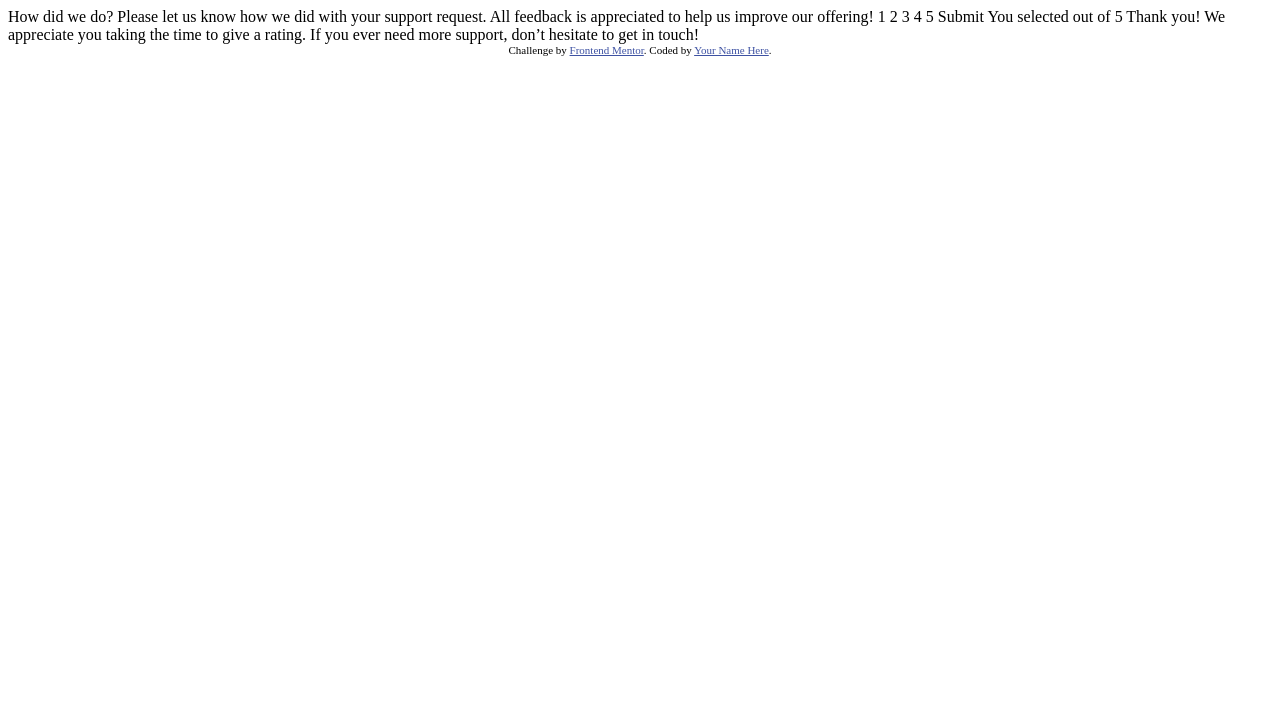
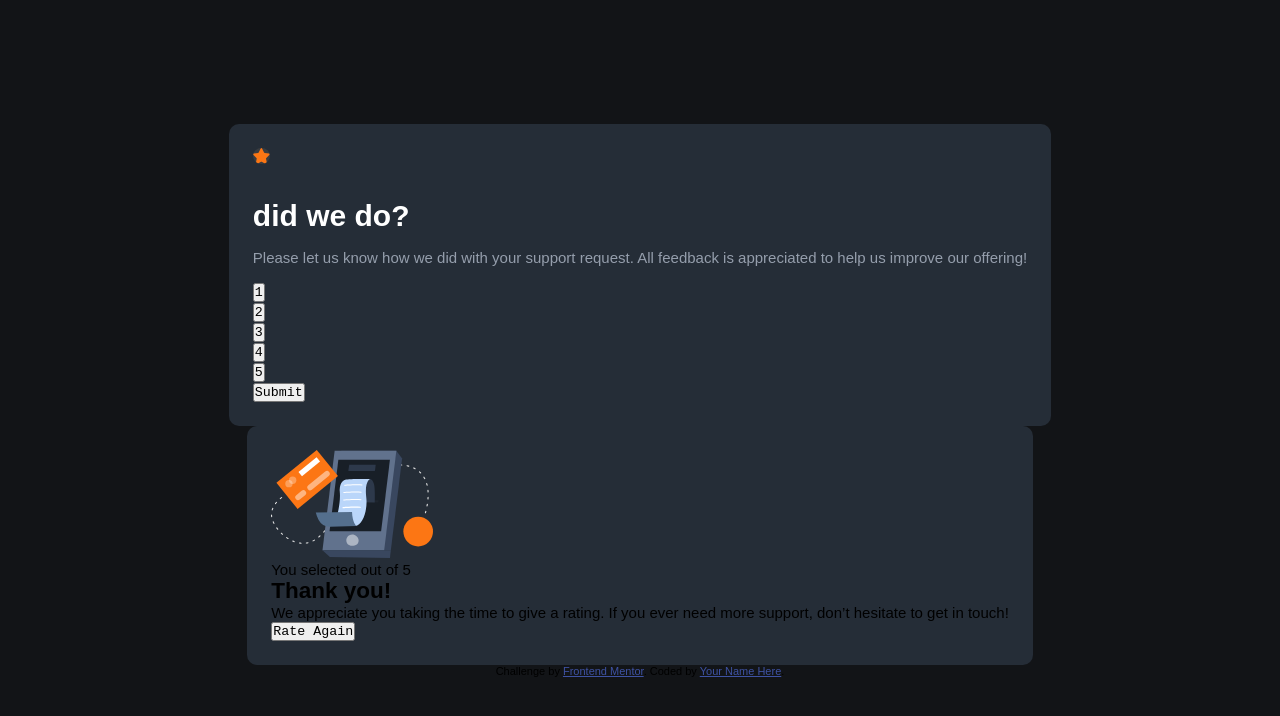
Before and after one commit to NadaJrad/Interactive-rating-component, a plain HTML site: page index.html in a window 1280 px wide. Drawn offline with Linux system fonts and the light colour scheme.

Commit message:
add html pages

```diff
--- a/index.html
+++ b/index.html
@@ -5,38 +5,46 @@
   <meta name="viewport" content="width=device-width, initial-scale=1.0"> <!-- displays site properly based on user's device -->
 
   <link rel="icon" type="image/png" sizes="32x32" href="./images/favicon-32x32.png">
-
+  <link rel="stylesheet" href="style.css">
   <title>Frontend Mentor | Interactive rating component</title>
 
-  <!-- Feel free to remove these styles or customise in your own stylesheet 👍 -->
-  <style>
-    .attribution { font-size: 11px; text-align: center; }
-    .attribution a { color: hsl(228, 45%, 44%); }
-  </style>
+
 </head>
 <body>
 
   <!-- Rating state start -->
+<div class="main-container">
+  <img src="./images/icon-star.svg">
+  <h1> did we do? </h1>
 
-  How did we do?
+  <p>Please let us know how we did with your support request. All feedback is appreciated
+    to help us improve our offering!</p>
 
-  Please let us know how we did with your support request. All feedback is appreciated
-  to help us improve our offering!
+ <ul><li><button class="btn">1</button></li></ul>
+ <ul><li><button class="btn">2</button></li></ul>
+ <ul><li><button class="btn">3</button></li></ul>
+ <ul><li><button class="btn">4</button></li></ul>
+ <ul><li><button class="btn">5</button></li></ul>
 
-  1 2 3 4 5
+  <button class="btn-submit">Submit</button>
+</div>
 
-  Submit
+
 
   <!-- Rating state end -->
 
   <!-- Thank you state start -->
 
-  You selected <!-- Add rating here --> out of 5
+<div class="thank-you">
+  <img src="./images/illustration-thank-you.svg">
+  <p>You selected <!-- Add rating here --> out of 5</p>
 
-  Thank you!
+  <h2>Thank you!</h2>
 
-  We appreciate you taking the time to give a rating. If you ever need more support,
-  don’t hesitate to get in touch!
+  <p>We appreciate you taking the time to give a rating. If you ever need more support,
+    don’t hesitate to get in touch!</p>
+    <button class="btn-submit">Rate Again</button>
+</div>
 
   <!-- Thank you state end -->
 
@@ -45,5 +53,6 @@
     Challenge by <a href="https://www.frontendmentor.io?ref=challenge" target="_blank">Frontend Mentor</a>.
     Coded by <a href="#">Your Name Here</a>.
   </div>
+  <script src="script.js"></script>
 </body>
 </html>
--- /dev/null
+++ b/style.css
@@ -0,0 +1,72 @@
+/* ## Colors
+
+### Primary
+
+- Orange: hsl(25, 97%, 53%)
+
+### Neutral
+
+- White: hsl(0, 0%, 100%)
+- Light Grey: hsl(217, 12%, 63%)
+- Medium Grey: hsl(216, 12%, 54%)
+- Dark Blue: hsl(213, 19%, 18%)
+- Very Dark Blue: hsl(216, 12%, 8%) */
+*{
+    margin: 0;
+    padding:0;
+    box-sizing: border-box;
+}
+body{
+    font-family: sans-serif;
+    font-size: 15px;
+    background-color:hsl(216, 12%, 8%) ;
+    margin: 1,5rem;
+    display: flex;
+    align-items: center;
+    justify-content: center;
+    flex-direction: column;
+    min-height: 100vh; /*100vh = 100% = 800px */
+}
+button{
+    font-family: 'Courier New', Courier, monospace;
+}
+ul{
+    list-style-type: none;
+}
+p{
+    line-height: 1,5;
+}
+.main-container p{
+color: hsl(217, 12%, 63%);
+margin-bottom: 1rem;
+}
+.main-container ul{
+    display: flex;
+    flex-wrap: wrap;
+   justify-content: space-between;
+   align-items: center;
+}
+.main-container img{
+    background-color: hsl(220, 5%, 24%);
+    padding: 0,5rem;
+    border-radius: 50%;
+}
+.main-container h1{
+    color: #fff;
+    margin: 2rem 0 1rem;
+
+
+}
+.main-container,
+.thank-you {
+    background-color:hsl(213, 19%, 18%) ;
+    padding: 1.5rem;
+    border-radius: 0.625rem;
+    /* 0.625rem = 10px */
+}
+.attribution {
+    font-size: 11px; text-align: center;
+ }
+.attribution a {
+    color: hsl(228, 45%, 44%);
+}
```
Also changed, not shown: script.js (added).
